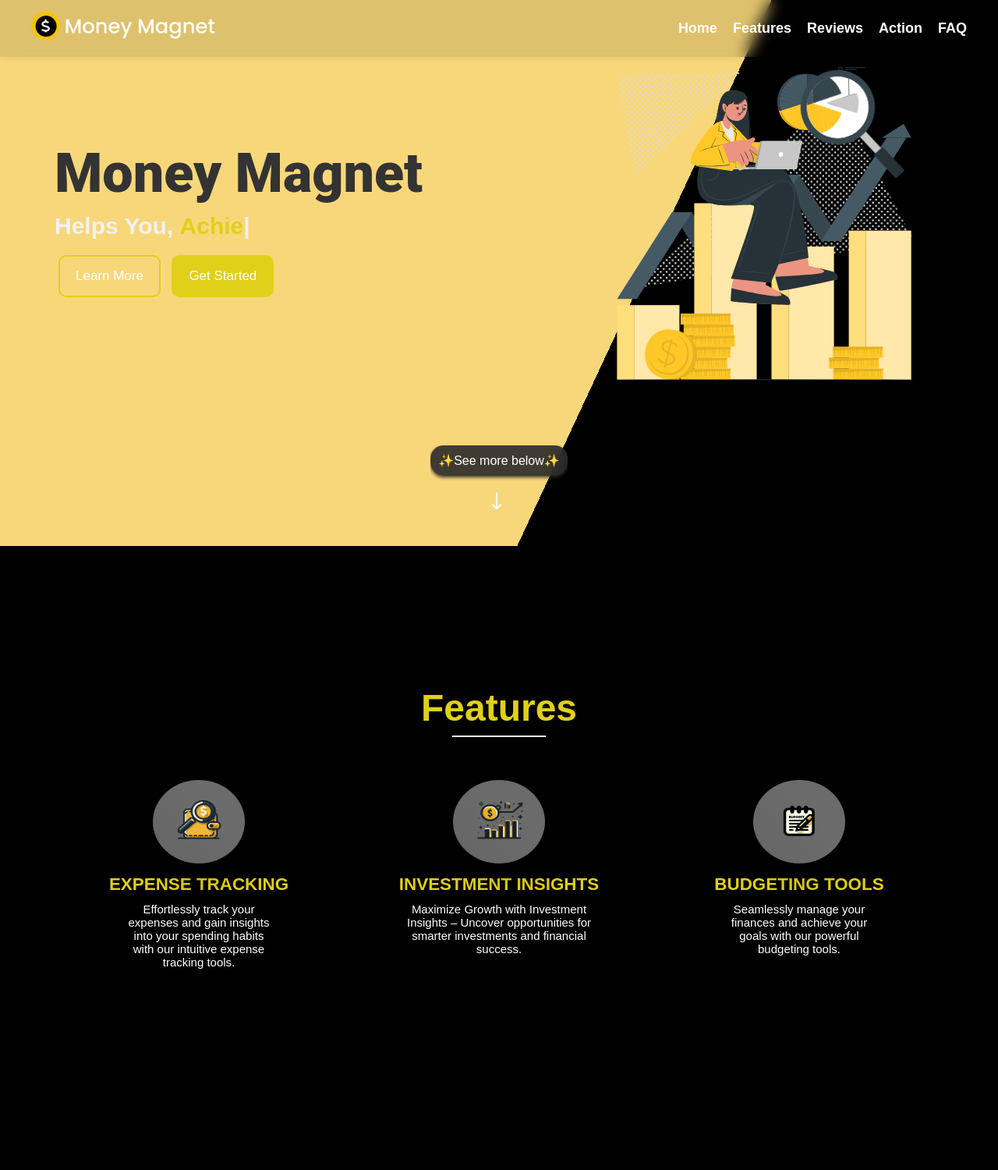
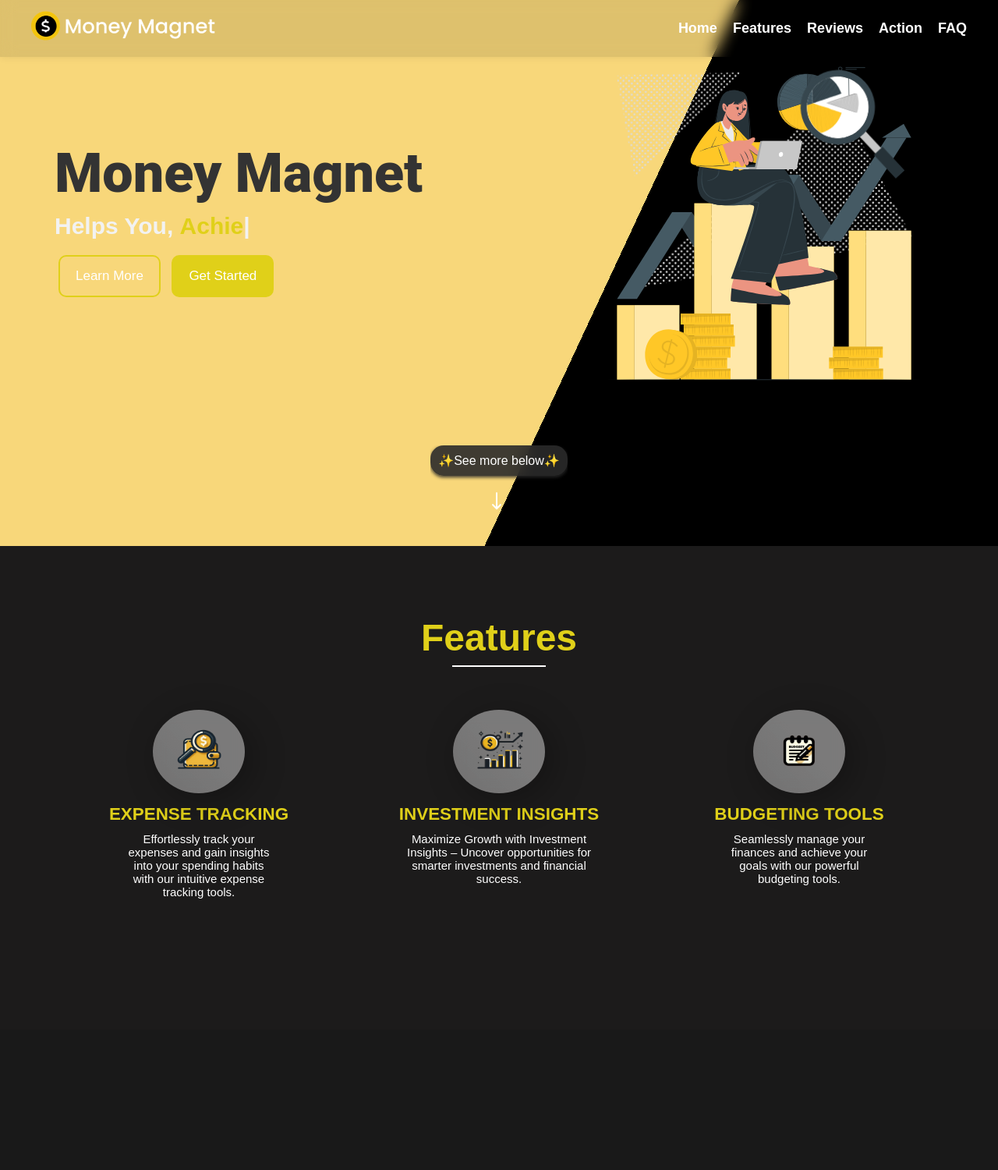
Before and after one commit to elijahgummer/MoneyMagnet-Budget-Expense-Managment-Web-App, a PHP site: page /home.php in a window 1280 px wide. Shown: the whole page at 78% size. After the commit the page ends 1152 px from the top, so only its background shows below. Run offline with PHP 8.4, Linux system fonts and the light colour scheme; some web fonts are replaced.

Commit message:
changed the code for the features

```diff
--- a/MoneyMagnet/css/home.css
+++ b/MoneyMagnet/css/home.css
@@ -169,8 +169,10 @@ html {
   height: 800px;
   position: relative; /* Add position relative for absolute positioning */
   overflow: hidden;
-  background-color: #000;
+  background-color: #1c1b1b;
   width: 100%;
+  height: auto;
+  padding: 90px 0;
 }
 #features .container .content-container {
   display: flex;
```
